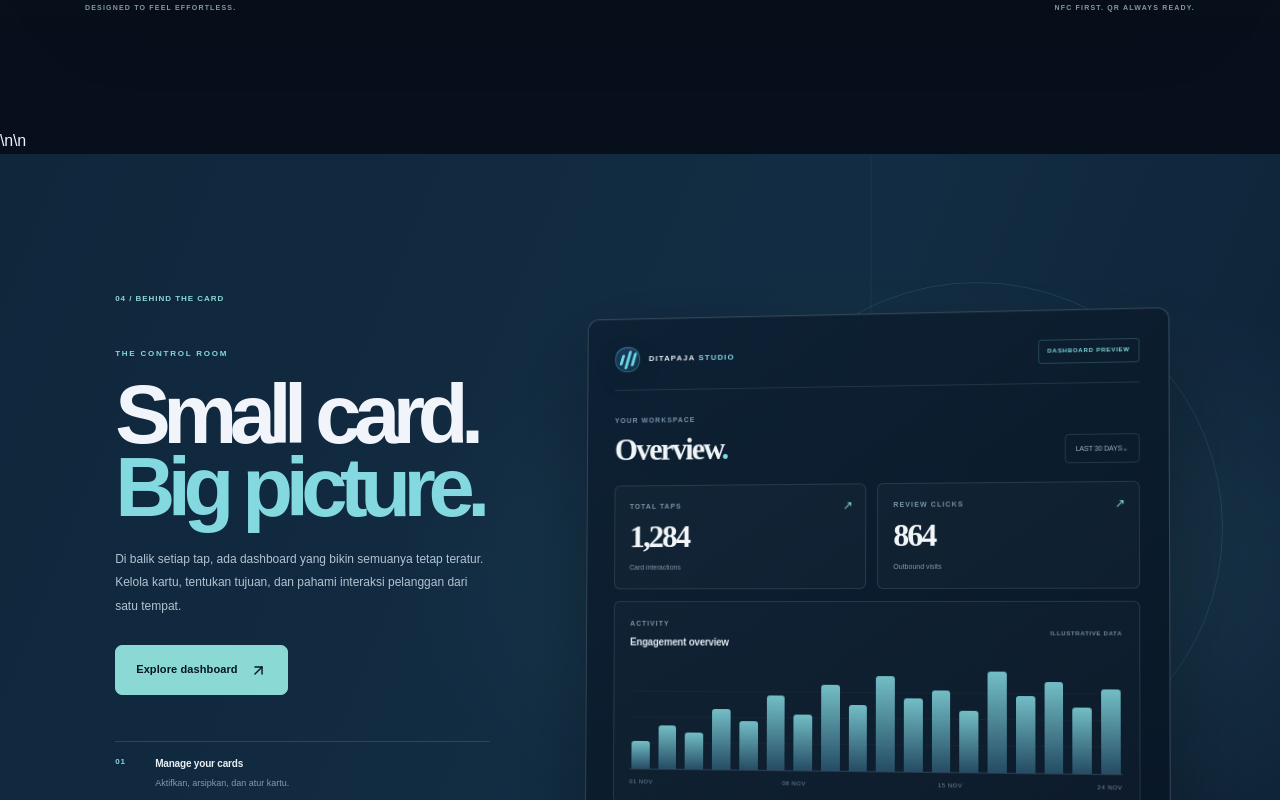
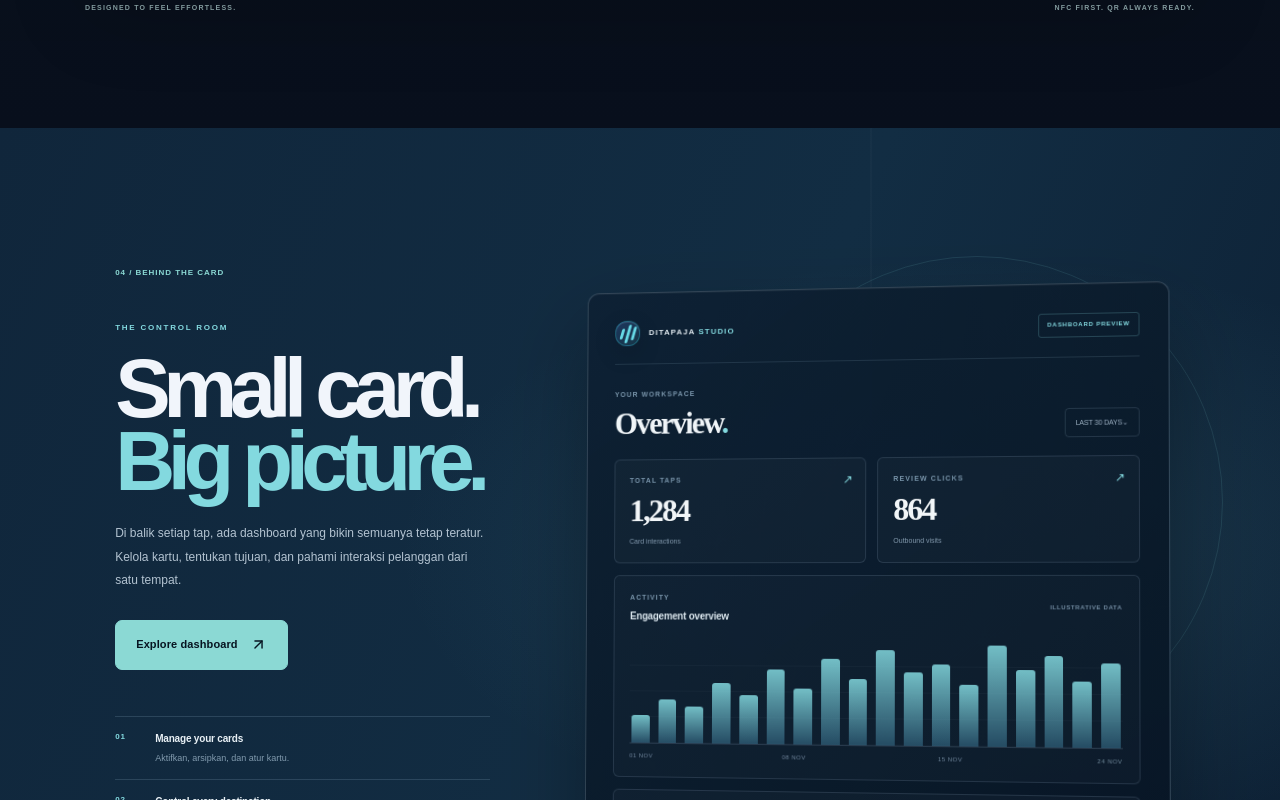
Before and after one commit to chanvianz-ui/ditapaja, a Next.js app: page / in a window 1280 px wide. Shown: the part 3780-4580 px from the top of the page. Built offline with nearby package versions, Linux system fonts and the light colour scheme.

Commit message:
Fix escaped newline text between homepage sections

```diff
--- a/app/page.tsx
+++ b/app/page.tsx
@@ -285,7 +285,9 @@ export default function Home() {
       <ProductCarousel products={products}/>
     </section>
 
-    <HowItWorks/>\n\n    <section className="home-dashboard-story dt-behind" id="behind-the-card">
+    <HowItWorks/>
+
+    <section className="home-dashboard-story dt-behind" id="behind-the-card">
       <div className="dt-behind-copy">
         <span className="home-section-index">04 / BEHIND THE CARD</span>
         <p className="dt-behind-kicker">THE CONTROL ROOM</p>
```
